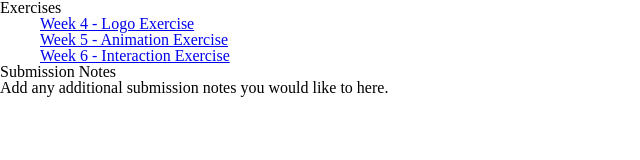
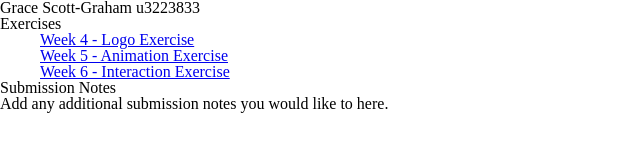
Before and after one commit to u3223833/u3223833.github.io, a plain HTML site: page index.html in a window 1280 px wide. Shown: the whole page, without its empty margins (0-640 px from the left). Drawn offline with Linux system fonts and the light colour scheme.

Commit message:
Update index.html

```diff
--- a/index.html
+++ b/index.html
@@ -4,7 +4,7 @@
         <title>PROCEDURAL THINKING - Assignment 2 programming for design </title>
         <link rel="stylesheet" href="index.css">
     </head>
-    <body>
+    <body> Grace Scott-Graham u3223833
         <h1>Exercises</h1>
         <ul>
             <li><a href="week4.html">Week 4 - Logo Exercise</a></li>
```
